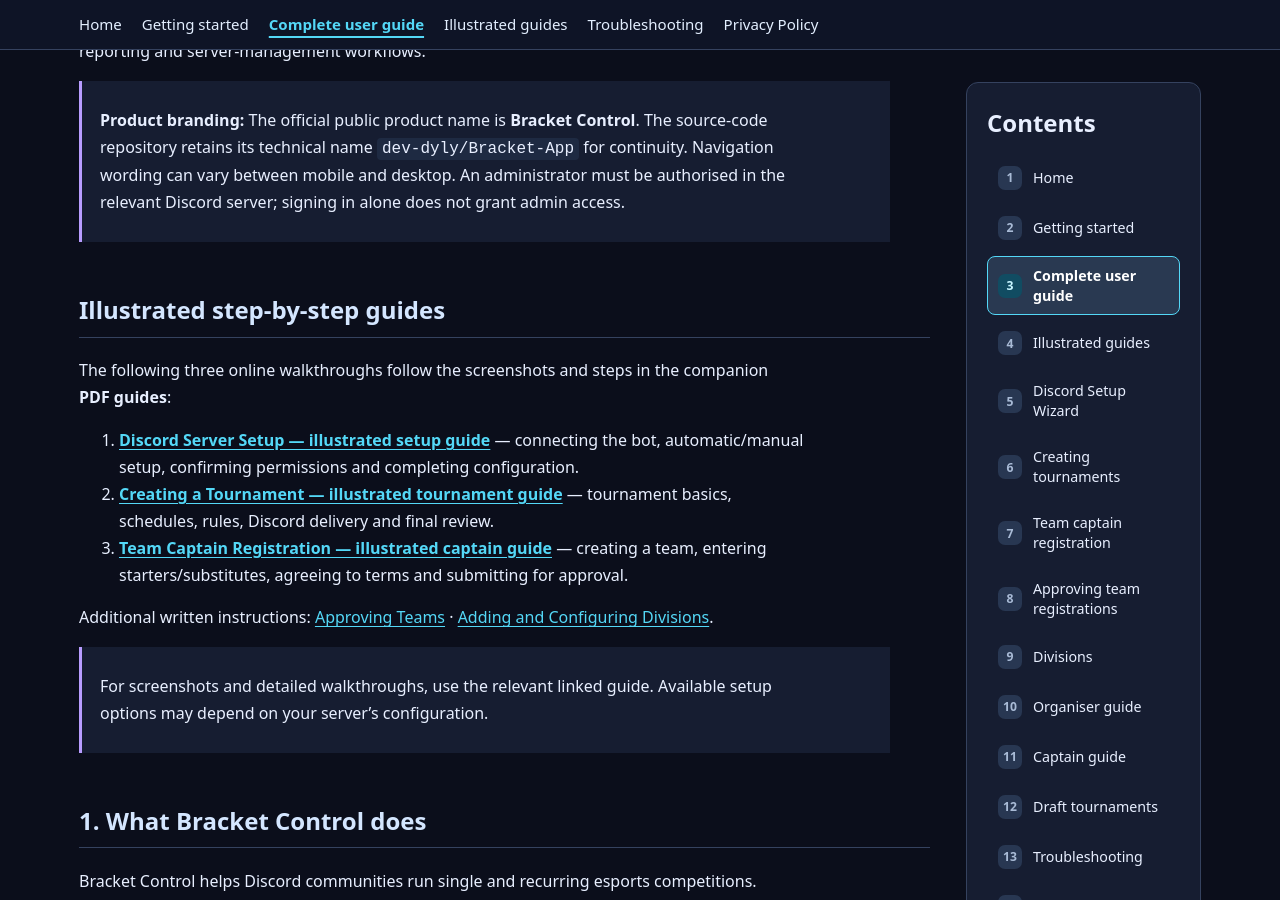
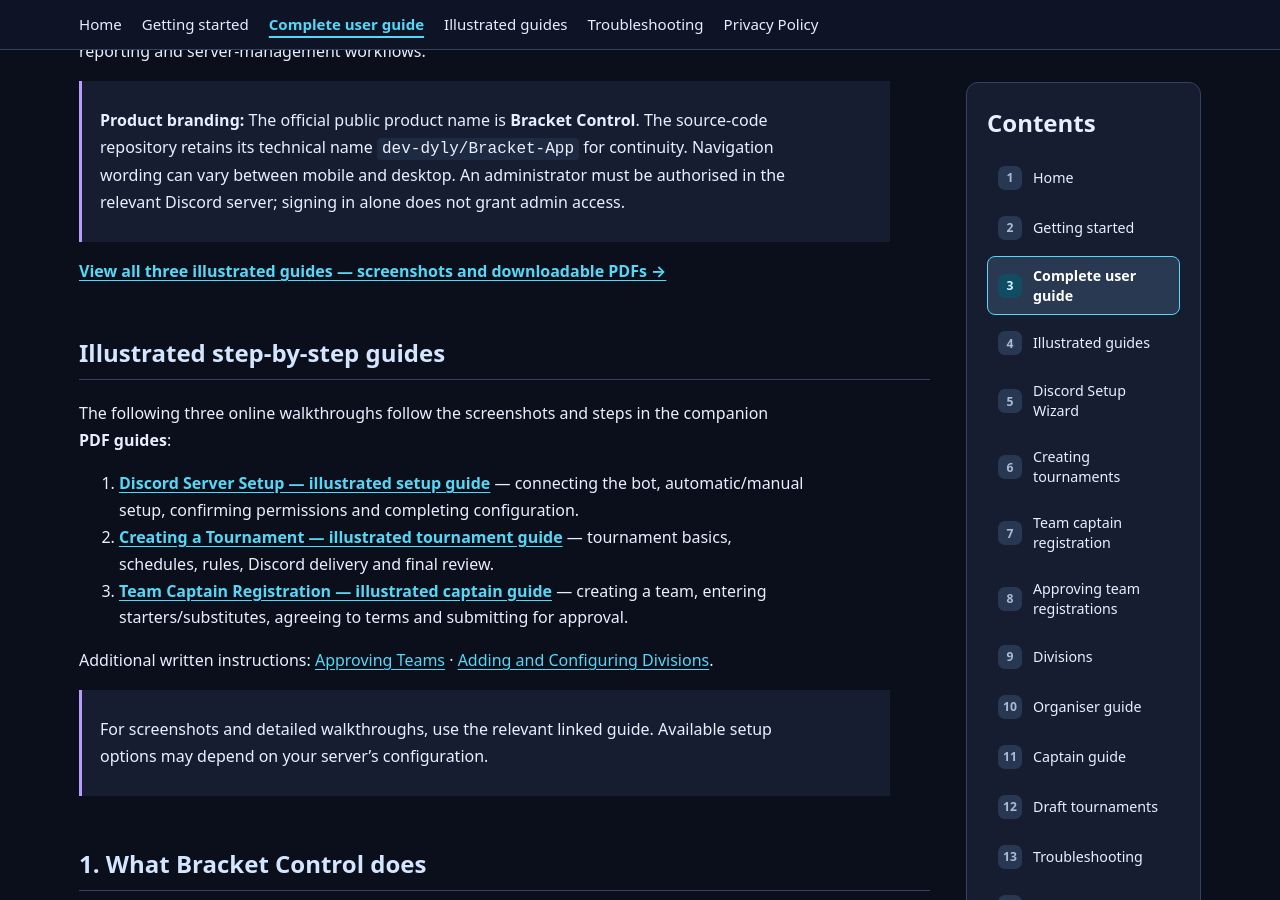
Before and after one commit to dev-dyly/bracket-control-wiki, a Jekyll site: the page built from guides/user-guide.md, in a window 1280 px wide and 900 px high, scrolled down 367 px. Built offline with Jekyll 4.4.1, drawn with Linux system fonts in a browser that asks for light colours.

Commit message:
Display actual illustrated guide screenshots and provide PDF downloads (#5)
* docs: add screenshots from three illustrated PDF guides (39 pages)

* docs: add optimized downloadable versions of the three illustrated PDF guides

* docs: display all 8 actual discord server setup PDF pages

* docs: display all 23 actual tournament creation PDF pages

* docs: display all 8 actual team captain registration PDF pages

* docs: show illustrated thumbnails and PDF download links on guide hub

* docs: responsive accessible layout for full-page screenshots and PDF guide cards

* docs: describe current feature behavior without version comparisons

* docs: describe current feature behavior without version comparisons

* docs: describe current feature behavior without version comparisons

* docs: prominently link complete guide to illustrated screenshots and downloadable PDFs

```diff
--- a/guides/user-guide.md
+++ b/guides/user-guide.md
@@ -7,6 +7,8 @@ permalink: /guides/user-guide/
 **Edition:** 2.2 · **Updated:** 29 October 2026 · **Scope:** Current tournament, registration, game reporting and server-management workflows.
 
 > **Product branding:** The official public product name is **Bracket Control**. The source-code repository retains its technical name `dev-dyly/Bracket-App` for continuity. Navigation wording can vary between mobile and desktop. An administrator must be authorised in the relevant Discord server; signing in alone does not grant admin access.
+
+**[View all three illustrated guides — screenshots and downloadable PDFs →]({{ '/guides/visual-guides/' | relative_url }})**
 
 ## Illustrated step-by-step guides
 
```
